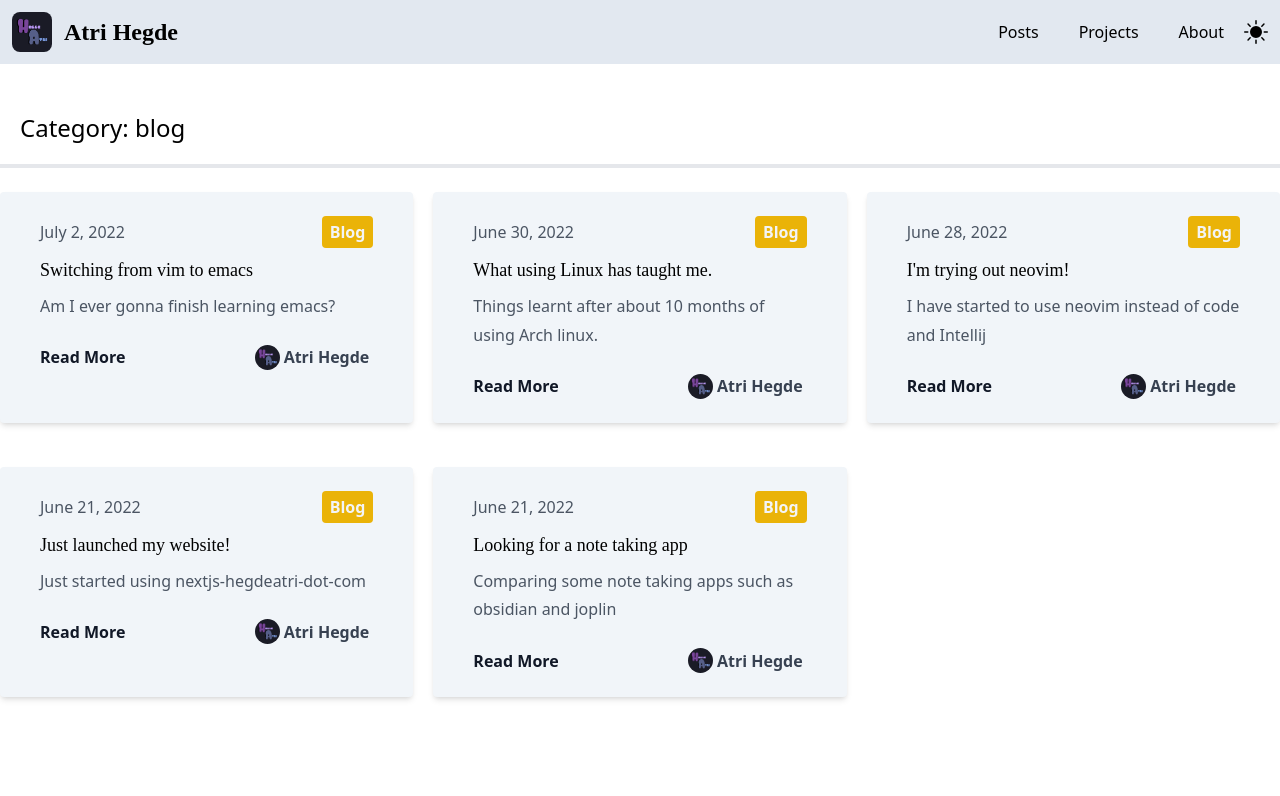
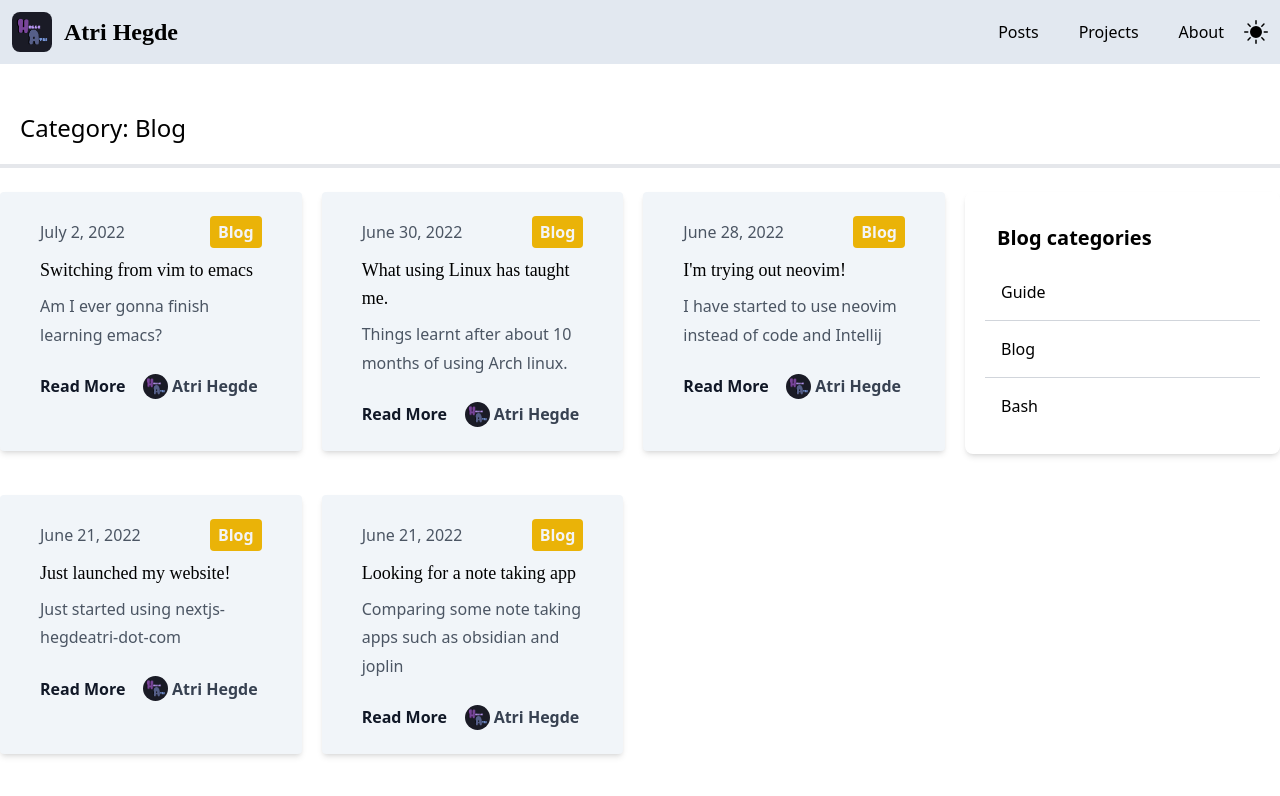
Before and after one commit to hegde-atri/nextjs-hegdeatri-dot-com, a Next.js app: page /category/blog in a window 1280 px wide. Shown: the top 796 px of the page. Built offline with nearby package versions, Linux system fonts and the light colour scheme.

Commit message:
update readme, changed goals

```diff
--- a/components/CategoryList.js
+++ b/components/CategoryList.js
@@ -2,12 +2,12 @@ import Link from "next/link";
 
 export default function CategoryList({ categories }) {
   return (
-    <div className="w-full p-5 rounded-lg shadow-md mt-6">
-      <h3 className="text-xl p-3 rounded">Blog categories</h3>
+    <div className="w-full p-5 rounded-lg shadow-md mt-6 dark:bg-surface0">
+      <h3 className="text-xl p-3 rounded font-bold">Blog categories</h3>
       <ul className="divide-y divide-gray-300">
         {categories.map((category, index) => (
           <Link key={index} href={`/category/${category.toLowerCase()}`}>
-            <li className="p-4 cursor-pointer hover:bg-gray-50">{category}</li>
+            <li className="p-4 cursor-pointer hover:bg-gray-50 dark:hover:bg-overlay0">{category}</li>
           </Link>
         ))}
       </ul>
--- a/components/Post.js
+++ b/components/Post.js
@@ -21,7 +21,7 @@ export default function Post({ post, compact }) {
       </div>
       <div className="mt-2">
         <Link href={`/posts/${post.slug}`}>
-          <a className="dark:text-white text-lg font-medium font-['Comfortaa']">{post.frontmatter.title}</a>
+          <a className="dark:text-white text-lg font-medium font-['Comfortaa'] hover:text-blue-400 dark:hover:text-teal">{post.frontmatter.title}</a>
         </Link>
         <p className="mt-2 text-gray-600">{post.frontmatter.excerpt}</p>
       </div>
--- a/pages/about.js
+++ b/pages/about.js
@@ -1,14 +1,12 @@
 import Layout from "@/components/Layout";
+import Image from 'next/image'
 
 export default function AboutPage() {
   return (
     <Layout title="About | Atri Hegde">
       <h1 className="text-3xl border-b-4 pb-5 font-bold">About me</h1>
 
-      <div className="shadow-md rounded-lg px-10 py-6 mt-6">
-        <h3 className="text-2xl mb-5">Skills</h3>
-        <p className="mb-3">Its me</p>
-        <p className="mb-3 font-bold">Version 0.1.0</p>
+      <div className="shadow-md rounded-lg px-10 py-6 mt-6 inline-flex">
       </div>
     </Layout>
   );
--- a/pages/category/[category_name].js
+++ b/pages/category/[category_name].js
@@ -4,16 +4,23 @@ import fs from "fs";
 import path from "path";
 import matter from "gray-matter";
 import { getPosts } from "@/lib/posts";
+import CategoryList from '@/components/CategoryList';
 
-export default function CategoryPage({ posts, categoryName }) {
+export default function CategoryPage({ posts, categoryName, uniqueCategories }) {
   return (
     <Layout>
-      <h1 className="text-2xl border-b-4 p-5">Category: {categoryName}</h1>
-      <div className="grid md:grid-cols-2 lg:grid-cols-3 gap-5">
+      <h1 className="text-2xl border-b-4 p-5 capitalize">Category: {categoryName}</h1>
+      <div className="inline-flex">
+      <div className="grid md:grid-cols-2 lg:grid-cols-3 gap-5 w-3/4">
         {posts.map((post, index) => (
           <Post key={index} post={post} />
         ))}
       </div>
+      <div className='w-1/4 ml-5'>
+        <CategoryList categories={uniqueCategories} />
+      </div>
+      </div>
+
     </Layout>
   );
 }
--- a/pages/projects/index.js
+++ b/pages/projects/index.js
@@ -3,7 +3,7 @@ import Layout from "@/components/Layout";
 export default function index() {
   return (
     <Layout>
-      <h1>Projects</h1>
+      <h1>Coming soon!</h1>
     </Layout>
   );
 }
```
Also changed, not shown: 1 other file (tests, documents, lock files or other folders).
